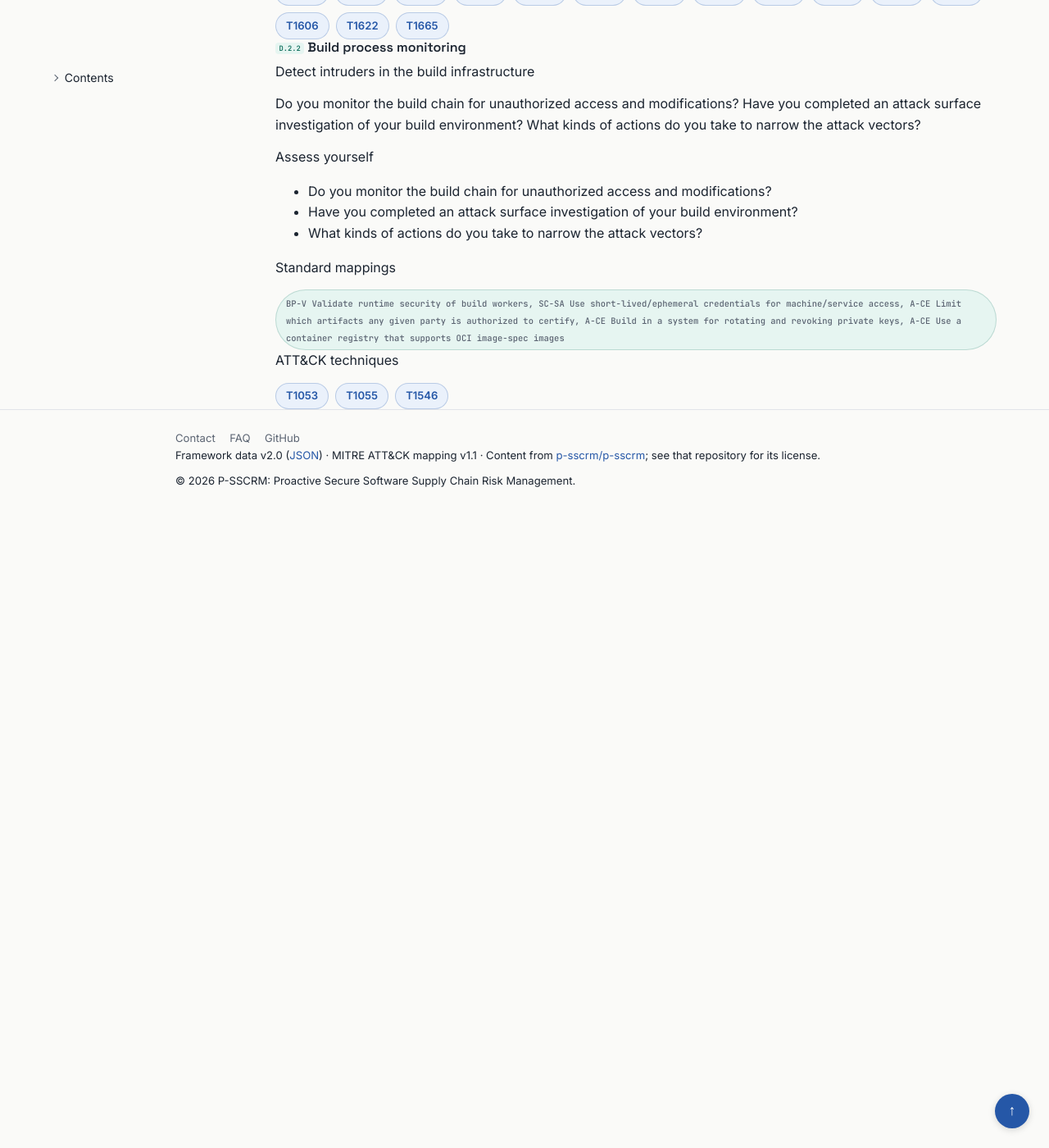
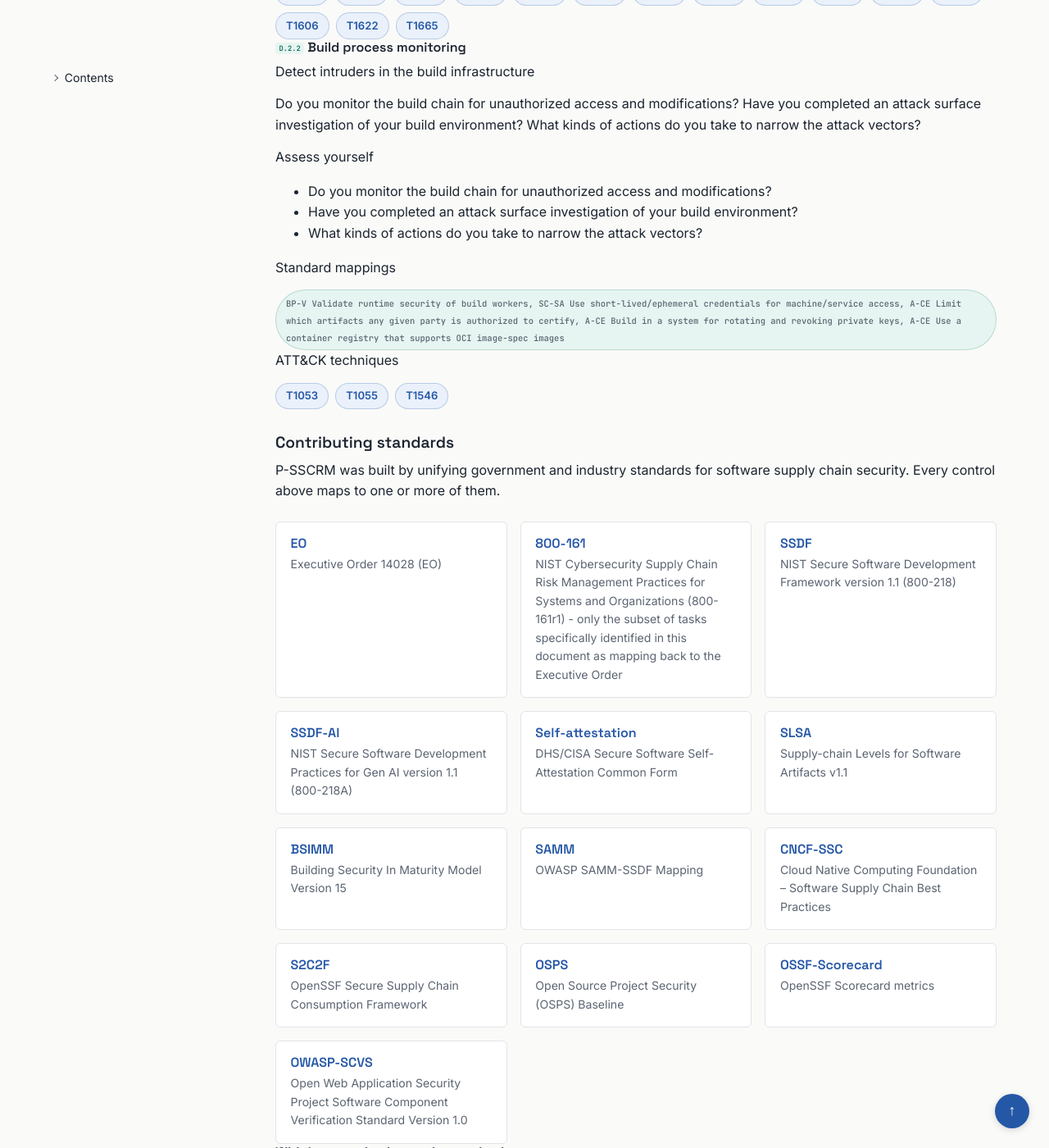
Before and after one commit to tanmaypardeshi/p-sscrm, a Jekyll site: the page built from framework.md, in a window 1280 px wide and 1400 px high, scrolled down 40098 px. Shown: the whole window at 82% size. Built offline with Jekyll 4.4.1, drawn with Linux system fonts in a browser that asks for light colours; before the commit the page ends 40728 px from its top, so only the background shows below that; some of the changed text lies outside the part shown.

Commit message:
feat(framework): contributing-standards list + reverse mapping

```diff
--- a/_includes/standards-section.html
+++ b/_includes/standards-section.html
@@ -1 +1,56 @@
-{% comment %} Contributing standards + reverse map — implemented in Task 8 {% endcomment %}
+{% comment %} Ordered control list: group weight -> practice weight -> control weight {% endcomment %}
+{% assign ordered_controls = "" | split: "" %}
+{% assign _groups = site.groups | sort: "weight" %}
+{% for g in _groups %}
+  {% assign _practices = site.practices | where: "group", g.slug | sort: "weight" %}
+  {% for p in _practices %}
+    {% assign _cs = site.controls | where: "practice", p.slug | sort: "weight" %}
+    {% assign ordered_controls = ordered_controls | concat: _cs %}
+  {% endfor %}
+{% endfor %}
+
+{% assign fw_order = "eo,800-161,ssdf,ssdf-ai,self-attestation,slsa,bsimm,samm,cncf-ssc,s2c2f,osps,ossf-scorecard,owasp-scvs" | split: "," %}
+
+<section class="fw-standards" id="standards">
+  <h2>Contributing standards</h2>
+  <p>P-SSCRM was built by unifying government and industry standards for software supply chain security. Every control above maps to one or more of them.</p>
+
+  <ul class="framework-index">
+    {% for key in fw_order %}
+      {% assign fw = site.data.frameworks[key] %}
+      {% if fw %}
+        <li>
+          <h3>{% if fw.url %}<a href="{{ fw.url }}" target="_blank" rel="noopener">{{ fw.name }}</a>{% else %}{{ fw.name }}{% endif %}</h3>
+          <p>{{ fw.full_name }}</p>
+        </li>
+      {% endif %}
+    {% endfor %}
+  </ul>
+
+  <h3>Which controls cite each standard</h3>
+  <div class="reverse-map">
+    {% for key in fw_order %}
+      {% assign fw = site.data.frameworks[key] %}
+      {% if fw %}
+        <details>
+          <summary>{{ fw.name }}</summary>
+          <ul class="child-list">
+            {% for control in ordered_controls %}
+              {% assign ref = control.frameworks[key] %}
+              {% if ref %}
+                <li><a href="#{{ control.slug }}">{{ control.code }} — {{ control.title }}</a> <span class="mapping-ref">{{ ref }}</span></li>
+              {% endif %}
+            {% endfor %}
+          </ul>
+        </details>
+      {% endif %}
+    {% endfor %}
+  </div>
+
+  {% if site.data.frameworks_pending and site.data.frameworks_pending.size > 0 %}
+    <h3>Standards being added</h3>
+    <ul>
+      {% for item in site.data.frameworks_pending %}<li>{{ item }}</li>{% endfor %}
+    </ul>
+  {% endif %}
+</section>
```
Also changed, not shown: 1 other file.
